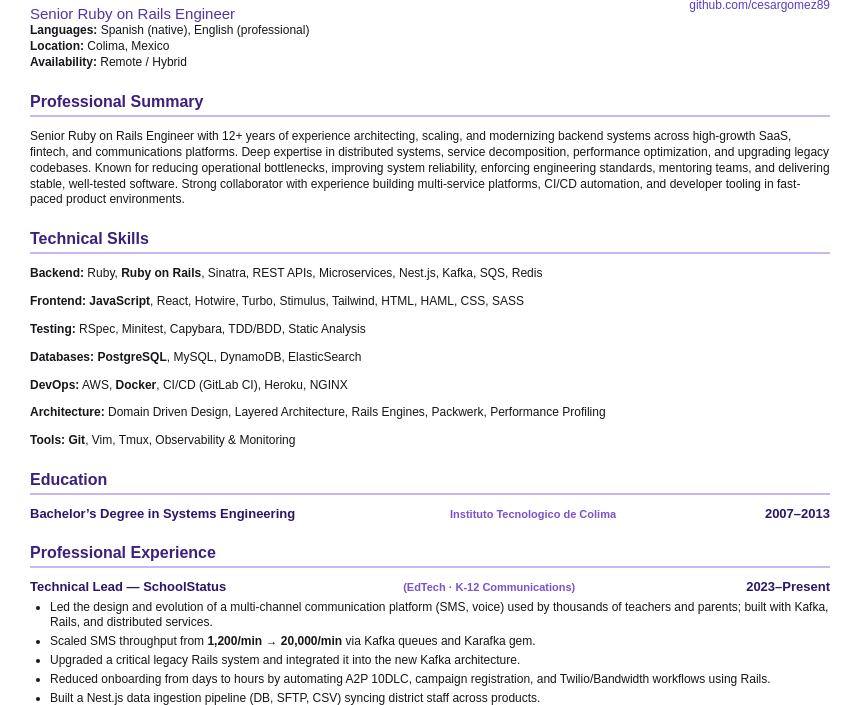
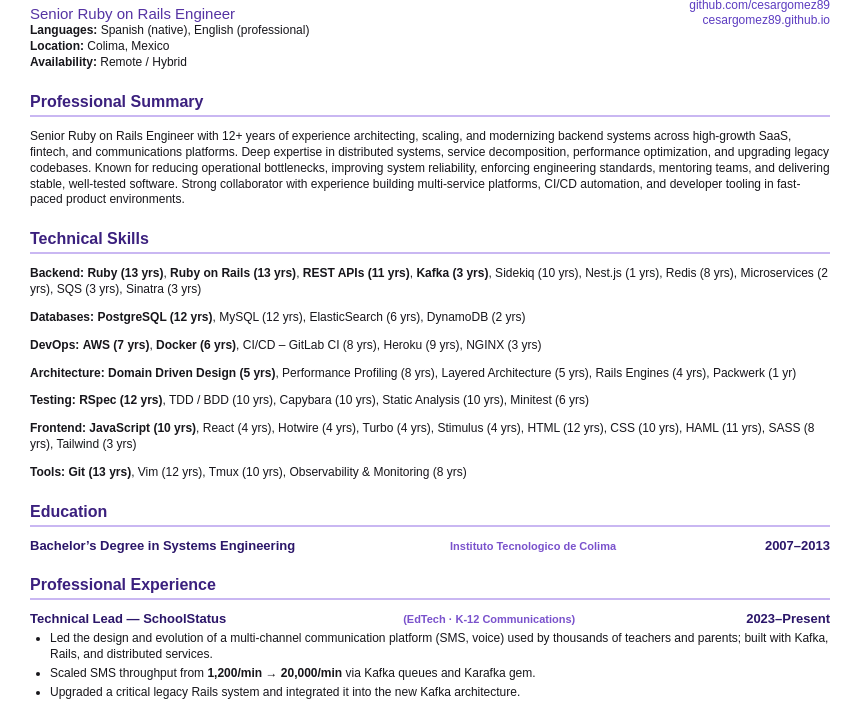
Before and after one commit to cesargomez89/resume, a website: page cv/index.html in a window 1280 px wide. Shown: the part 60-765 px from the top of the page, without its empty margins (0-863 px from the left). Drawn offline with Linux system fonts and the light colour scheme; a web font is replaced by a local one.

Commit message:
feat: add years of experience

```diff
--- a/cv/index.html
+++ b/cv/index.html
@@ -24,6 +24,7 @@
           <a href="mailto:cesargomez89@gmail.com">cesargomez89@gmail.com</a><br />
           <a href="https://www.linkedin.com/in/cesargomez89">linkedin.com/in/cesargomez89</a><br />
           <a href="https://github.com/cesargomez89">github.com/cesargomez89</a><br />
+          <a href="https://cesargomez89.github.io">cesargomez89.github.io</a>
         </div>
       </div>
     </header>
@@ -40,13 +41,77 @@
 
     <section>
       <h2>Technical Skills</h2>
-      <p><strong>Backend:</strong> Ruby, <strong>Ruby on Rails</strong>, Sinatra, REST APIs, Microservices, Nest.js, Kafka, SQS, Redis</p>
-      <p><strong>Frontend:</strong> <strong>JavaScript</strong>, React, Hotwire, Turbo, Stimulus, Tailwind, HTML, HAML, CSS, SASS</p>
-      <p><strong>Testing:</strong> RSpec, Minitest, Capybara, TDD/BDD, Static Analysis</p>
-      <p><strong>Databases:</strong> <strong>PostgreSQL</strong>, MySQL, DynamoDB, ElasticSearch</p>
-      <p><strong>DevOps:</strong> AWS, <strong>Docker</strong>, CI/CD (GitLab CI), Heroku, NGINX</p>
-      <p><strong>Architecture:</strong> Domain Driven Design, Layered Architecture, Rails Engines, Packwerk, Performance Profiling</p>
-      <p><strong>Tools:</strong> <strong>Git</strong>, Vim, Tmux, Observability & Monitoring</p>
+
+      <p>
+        <strong>Backend:</strong>
+        <strong>Ruby (13 yrs)</strong>,
+        <strong>Ruby on Rails (13 yrs)</strong>,
+        <strong>REST APIs (11 yrs)</strong>,
+        <strong>Kafka (3 yrs)</strong>,
+        Sidekiq (10 yrs),
+        Nest.js (1 yrs),
+        Redis (8 yrs),
+        Microservices (2 yrs),
+        SQS (3 yrs),
+        Sinatra (3 yrs)
+      </p>
+
+      <p>
+        <strong>Databases:</strong>
+        <strong>PostgreSQL (12 yrs)</strong>,
+        MySQL (12 yrs),
+        ElasticSearch (6 yrs),
+        DynamoDB (2 yrs)
+      </p>
+
+      <p>
+        <strong>DevOps:</strong>
+        <strong>AWS (7 yrs)</strong>,
+        <strong>Docker (6 yrs)</strong>,
+        CI/CD – GitLab CI (8 yrs),
+        Heroku (9 yrs),
+        NGINX (3 yrs)
+      </p>
+
+      <p>
+        <strong>Architecture:</strong>
+        <strong>Domain Driven Design (5 yrs)</strong>,
+        Performance Profiling (8 yrs),
+        Layered Architecture (5 yrs),
+        Rails Engines (4 yrs),
+        Packwerk (1 yr)
+      </p>
+
+      <p>
+        <strong>Testing:</strong>
+        <strong>RSpec (12 yrs)</strong>,
+        TDD / BDD (10 yrs),
+        Capybara (10 yrs),
+        Static Analysis (10 yrs),
+        Minitest (6 yrs)
+      </p>
+
+      <p>
+        <strong>Frontend:</strong>
+        <strong>JavaScript (10 yrs)</strong>,
+        React (4 yrs),
+        Hotwire (4 yrs),
+        Turbo (4 yrs),
+        Stimulus (4 yrs),
+        HTML (12 yrs),
+        CSS (10 yrs),
+        HAML (11 yrs),
+        SASS (8 yrs),
+        Tailwind (3 yrs)
+      </p>
+
+      <p>
+        <strong>Tools:</strong>
+        <strong>Git (13 yrs)</strong>,
+        Vim (12 yrs),
+        Tmux (10 yrs),
+        Observability & Monitoring (8 yrs)
+      </p>
     </section>
 
     <section>
```
